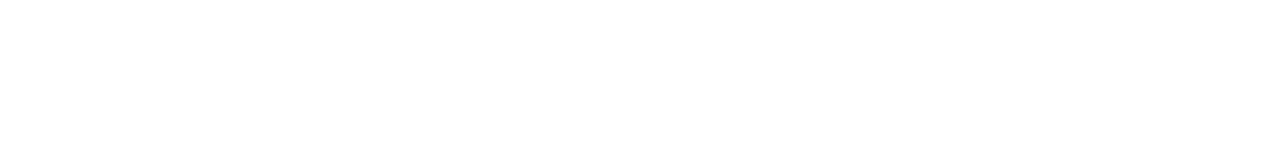
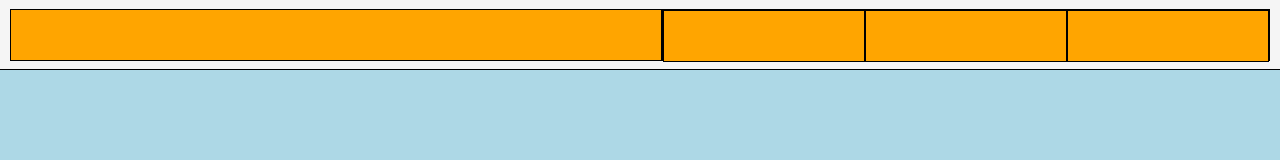
Before and after one commit to MikeMillar/flexpractice, a plain HTML site: page index.html in a window 1280 px wide. Drawn offline with Linux system fonts and the light colour scheme.

Commit message:
added html for header, styled css for header

```diff
--- a/index.html
+++ b/index.html
@@ -3,8 +3,16 @@
   <head>
     <meta charset="utf-8">
     <title>Flex practice</title>
+    <link rel="stylesheet" href="./resources/css/style.css">
   </head>
   <body>
-
+    <header>
+      <div class="logo"></div>
+      <div class="nav">
+        <span></span>
+        <span></span>
+        <span></span>
+      </div>
+    </header>
   </body>
 </html>
--- a/resources/css/style.css
+++ b/resources/css/style.css
@@ -2,3 +2,43 @@
   margin: 0;
   padding: 0;
 }
+
+body {
+  background: lightblue;
+}
+
+div,
+span {
+  background-color: orange;
+  border: 1px solid black;
+}
+
+header {
+  display: flex;
+  position: fixed;
+  background-color: whitesmoke;
+  border-bottom: 1px solid black;
+  height: 69px;
+  width: 100%;
+  align-items: center;
+}
+
+.logo {
+  display: flex;
+  height: 50px;
+  width: 200px;
+  flex-grow: 1;
+  margin-left: 10px;
+}
+
+.nav {
+  display: flex;
+  height: 50px;
+  margin-right: 10px;
+}
+
+.nav span {
+  display: inline-block;
+  width: 200px;
+  height: 50px;
+}
```
